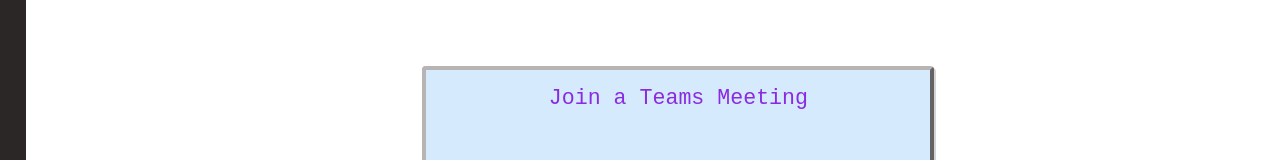
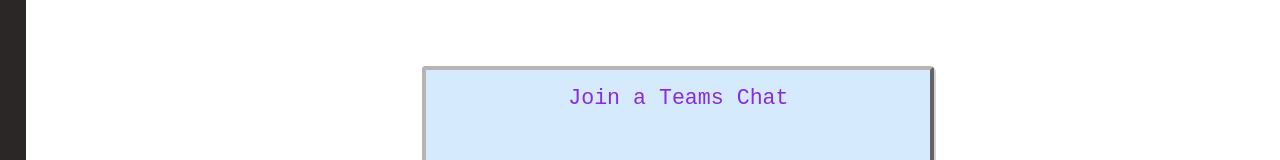
Before and after one commit to debojeetjha10/video-chat-application-client-side, a React (Create React App) app: page /joinchat in a window 1280 px wide. Shown: the part 174-334 px from the top of the page. Built offline with nearby package versions, Linux system fonts and the light colour scheme.

Commit message:
fixed a typo

```diff
--- a/src/components/JoinChat/JoinChat.js
+++ b/src/components/JoinChat/JoinChat.js
@@ -28,7 +28,7 @@
     render(){
         return (
             <div className='Middle-Card'>
-                <p id = 'JoinChat-Heading'>Join a Teams Meeting</p>
+                <p id = 'JoinChat-Heading'>Join a Teams Chat</p>
                 <div id = 'form-container'>
                     <form id='name-roomId-form' onSubmit={this.handleSubmit}>
                     <label for='name'>Name: </label>
```
